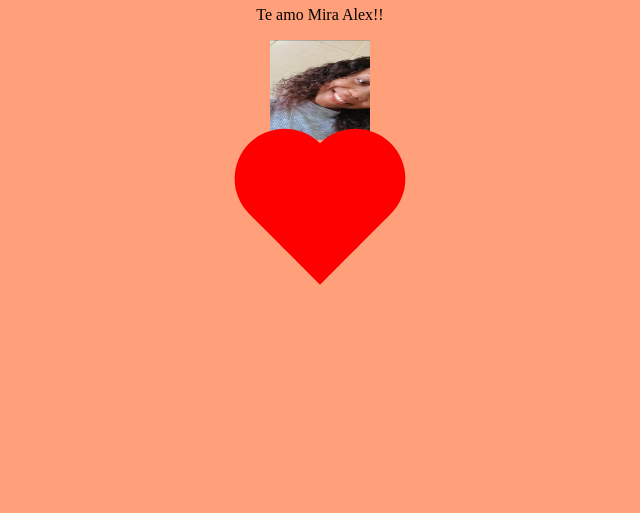
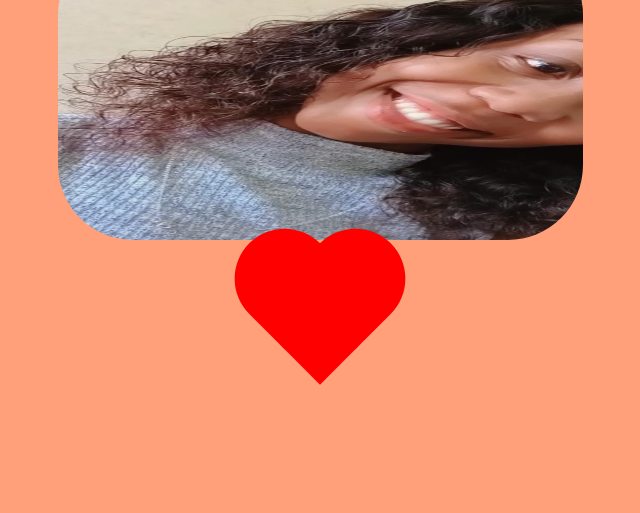
Before and after one commit to Shiru-kun/valentinesday, a plain HTML site: page index.html in a window 1280 px wide. Shown: the part 303-816 px from the top of the page, without its empty margins (320-960 px from the left). Drawn offline with Linux system fonts and the light colour scheme.

Commit message:
image adjusts

```diff
--- a/index.html
+++ b/index.html
@@ -9,7 +9,7 @@
     <div class="container">
       <h1>Meu problema bonito</h1>
       <p id="name"></p>
-      <img src="4.jpeg" id="image" alt="Your Image" height="100px" width="100px" >
+      <img src="4.jpeg" id="image" alt="Your Image" >
       <div class="heart">
         <div class="heart-shape"></div>
       </div>
--- a/style.css
+++ b/style.css
@@ -59,4 +59,10 @@ body {
     100% {
       transform: scale(1);
     }
+
   }
+  img {
+    width: 525px;
+    height: 300px;
+    border-radius: 75px;
+  }
```
Also changed, not shown: 1 other file.
